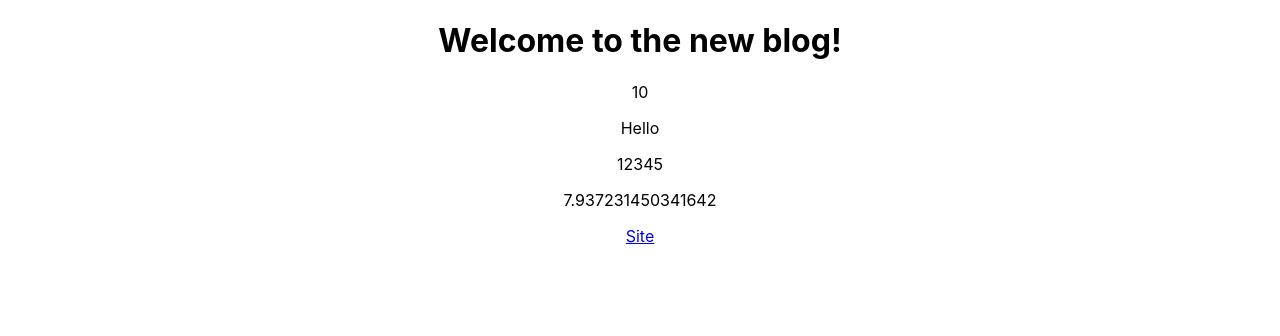
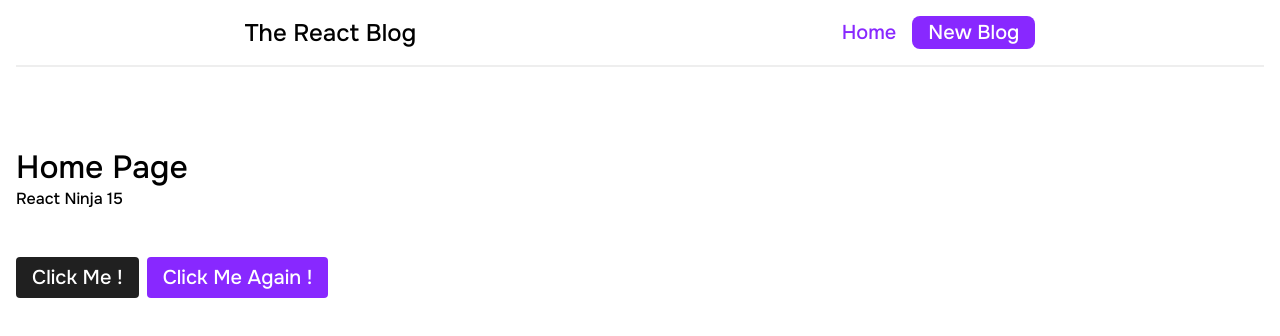
Before and after one commit to lUkAC1234/React, a React (Create React App) app: page / in a window 1280 px wide. Shown: the top 336 px of the page. Built offline with nearby package versions, Linux system fonts and the light colour scheme.

Commit message:
REACT BLOG

```diff
--- a/src/App.css
+++ /dev/null
@@ -1,38 +0,0 @@
-.App {
-  text-align: center;
-}
-
-.App-logo {
-  height: 40vmin;
-  pointer-events: none;
-}
-
-@media (prefers-reduced-motion: no-preference) {
-  .App-logo {
-    animation: App-logo-spin infinite 20s linear;
-  }
-}
-
-.App-header {
-  background-color: #282c34;
-  min-height: 100vh;
-  display: flex;
-  flex-direction: column;
-  align-items: center;
-  justify-content: center;
-  font-size: calc(10px + 2vmin);
-  color: white;
-}
-
-.App-link {
-  color: #61dafb;
-}
-
-@keyframes App-logo-spin {
-  from {
-    transform: rotate(0deg);
-  }
-  to {
-    transform: rotate(360deg);
-  }
-}
--- a/src/App.js
+++ b/src/App.js
@@ -1,21 +1,15 @@
-import './App.css';
+import Navbar from './Navbar';
+import Home from './Home';
+import './index.css';
 
 function App() {
-  const title = 'Welcome to the new blog!';
-  const site = 'https://devcybercode.com/'
-  // const person = {name: 'lUKAC', age: 15};
 
   return (
     <div className="App">
+      <Navbar />
+
       <div className='content'>
-        <h1>{ title }</h1>
-        {/* <p>{ person }</p> */}
-        <p>{ 10 }</p>
-        <p>{ 'Hello' }</p>
-        <p>{ [1,2,3,4,5] }</p>
-        <p>{ Math.random() * 10 }</p>
-
-        <a href={site}>Site</a>
+        <Home />
       </div>
     </div>
   );
--- /dev/null
+++ b/src/Home.js
@@ -0,0 +1,23 @@
+import { useState } from "react";
+const Home = () => {
+    const [name, setName] = useState('React Ninja')
+    const [age, setAge] = useState(15)
+
+    const handleClick = () => {
+       setName('React Ninja Changed !');
+    }
+
+    const handleClickAge = () => {
+        setAge(20);
+    }
+    return (
+        <div className="home">
+            <h1>Home Page</h1>
+            <p>{ name } { age }</p>
+            <button className="clickBtn" onClick={handleClick}>Click Me !</button>
+            <button className="clickBtn" onClick={handleClickAge}>Click Me Again !</button>
+        </div>
+    );
+}
+
+export default Home;
--- /dev/null
+++ b/src/Navbar.js
@@ -0,0 +1,18 @@
+const Navbar = () => {
+    return (
+        <nav className="navbar">
+            <h1>The React Blog</h1>
+            <ul className="links-container">
+                <a href="/" className="active">Home</a>
+                <a href="/create" style={{
+                    color: "white",
+                    backgroundColor: "#8828FF",
+                    padding: "0.25rem 1rem",
+                    borderRadius: "0.5rem"
+                }}>New Blog</a>
+            </ul>
+        </nav>
+    );
+}
+
+export default Navbar;
--- a/src/index.css
+++ b/src/index.css
@@ -1,13 +1,55 @@
-body {
+@import url('https://fonts.googleapis.com/css2?family=Onest:wght@500&display=swap');
+
+* {
   margin: 0;
-  font-family: -apple-system, BlinkMacSystemFont, 'Segoe UI', 'Roboto', 'Oxygen',
-    'Ubuntu', 'Cantarell', 'Fira Sans', 'Droid Sans', 'Helvetica Neue',
-    sans-serif;
-  -webkit-font-smoothing: antialiased;
-  -moz-osx-font-smoothing: grayscale;
+  padding: 0;
+  box-sizing: border-box;
+  text-decoration: none;
+  font-family: 'Onest', sans-serif;
+  font-weight: 500;
 }
 
-code {
-  font-family: source-code-pro, Menlo, Monaco, Consolas, 'Courier New',
-    monospace;
+body {
+  padding-inline: 1rem;
 }
+
+.navbar {
+  display: flex;
+  align-items: center;
+  justify-content: space-around;
+  padding: 1rem;
+  border-bottom: 2px solid #eee;
+  margin-bottom: 5rem;
+}
+
+.links-container {
+  display: flex;
+  align-items: center;
+  gap: 1rem;
+}
+
+.links-container a {
+  font-size: 1.25rem;
+  transition: all 0.4s ease;
+}
+
+.links-container a:hover,
+.links-container a.active {
+  color: #8828FF;
+}
+
+.clickBtn {
+  background: #8828FF;
+  border: none;
+  padding: 0.5rem 1rem;
+  margin-top: 3rem;
+  margin-right: 0.5rem;
+  color: #fff;
+  font-size: 1.25rem;
+  border-radius: 0.25rem;
+  cursor: pointer;
+}
+
+.clickBtn:nth-child(odd) {
+  background: #202020;
+}
```
